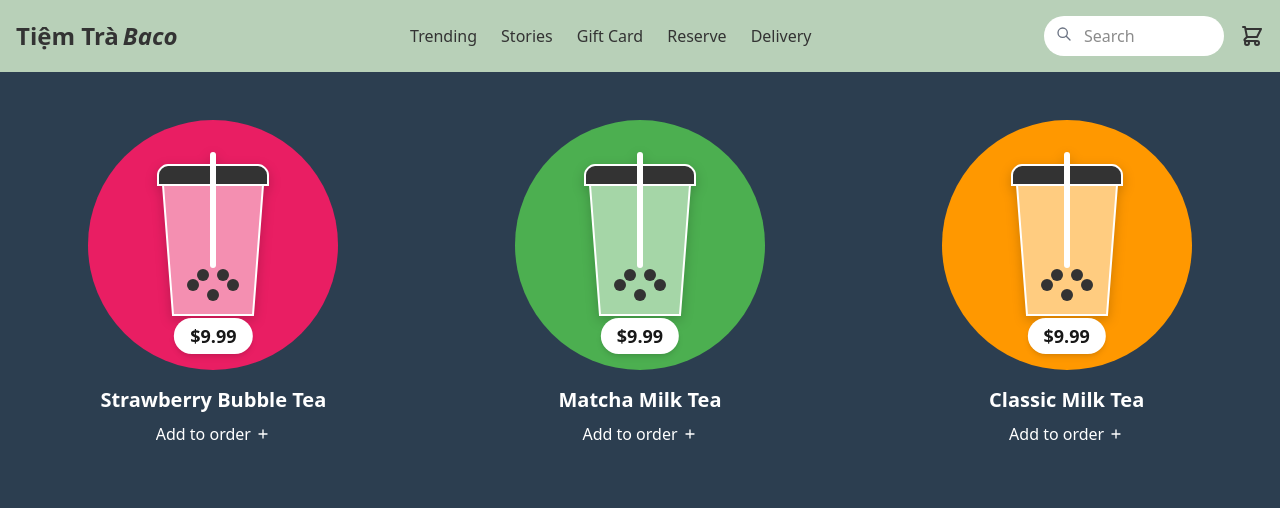
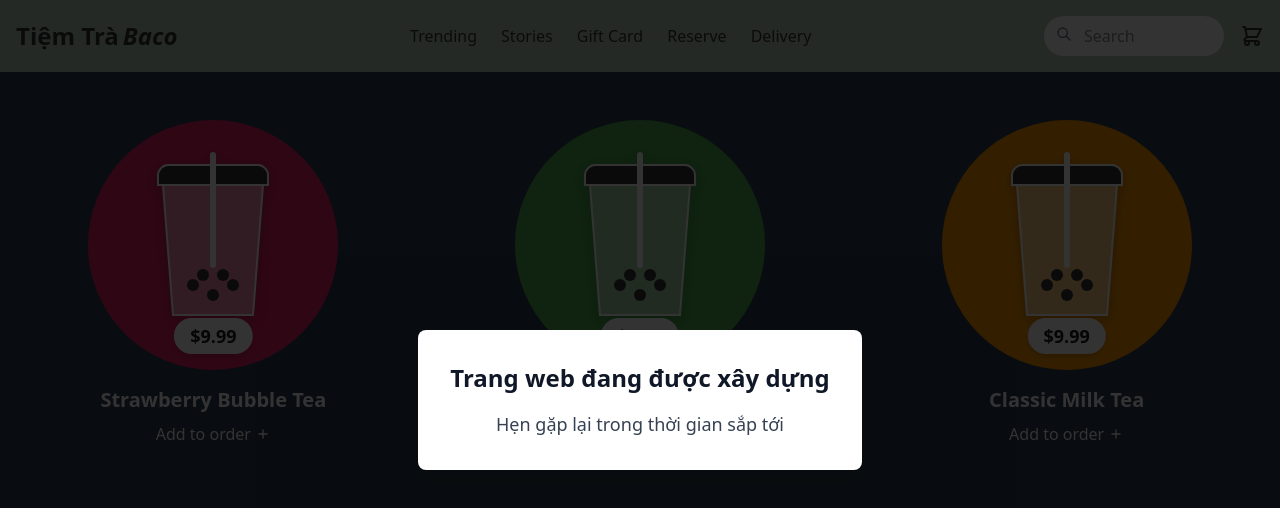
Before and after one commit to nghiepdev/tiemtrabaco.com, a Next.js app: page / in a window 1280 px wide. Shown: the top 508 px of the page. Built offline with nearby package versions, Linux system fonts and the light colour scheme.

Commit message:
Update notice

```diff
--- a/app/layout.tsx
+++ b/app/layout.tsx
@@ -1,6 +1,7 @@
 import type {Metadata} from 'next';
 import {Geist, Geist_Mono} from 'next/font/google';
 import './globals.css';
+import ConstructionNotice from '@/components/ConstructionNotice';
 
 const geistSans = Geist({
   variable: '--font-geist-sans',
@@ -27,6 +28,7 @@ export default function RootLayout({
       <body
         className={`${geistSans.variable} ${geistMono.variable} antialiased`}
       >
+        <ConstructionNotice />
         {children}
       </body>
     </html>
--- /dev/null
+++ b/components/ConstructionNotice.tsx
@@ -0,0 +1,30 @@
+'use client';
+
+import React from 'react';
+
+const ConstructionNotice: React.FC = () => {
+  // This component creates a non-dismissible overlay that prevents interaction with content underneath
+  return (
+    <div
+      className='fixed inset-0 bg-black/80 backdrop-blur-none z-[9999] flex items-center justify-center pointer-events-auto'
+      // The following styles ensure the overlay cannot be dismissed and blocks all interaction
+      style={{
+        userSelect: 'none',
+        touchAction: 'none',
+      }}
+      // Prevent any click events from propagating through
+      onClick={(e) => e.stopPropagation()}
+    >
+      <div className='bg-white dark:bg-gray-800 p-8 rounded-lg shadow-lg max-w-md mx-auto text-center'>
+        <h2 className='text-2xl font-bold mb-4 text-gray-900 dark:text-white'>
+          Trang web đang được xây dựng
+        </h2>
+        <p className='text-gray-700 dark:text-gray-300 text-lg'>
+          Hẹn gặp lại trong thời gian sắp tới
+        </p>
+      </div>
+    </div>
+  );
+};
+
+export default ConstructionNotice;
```
